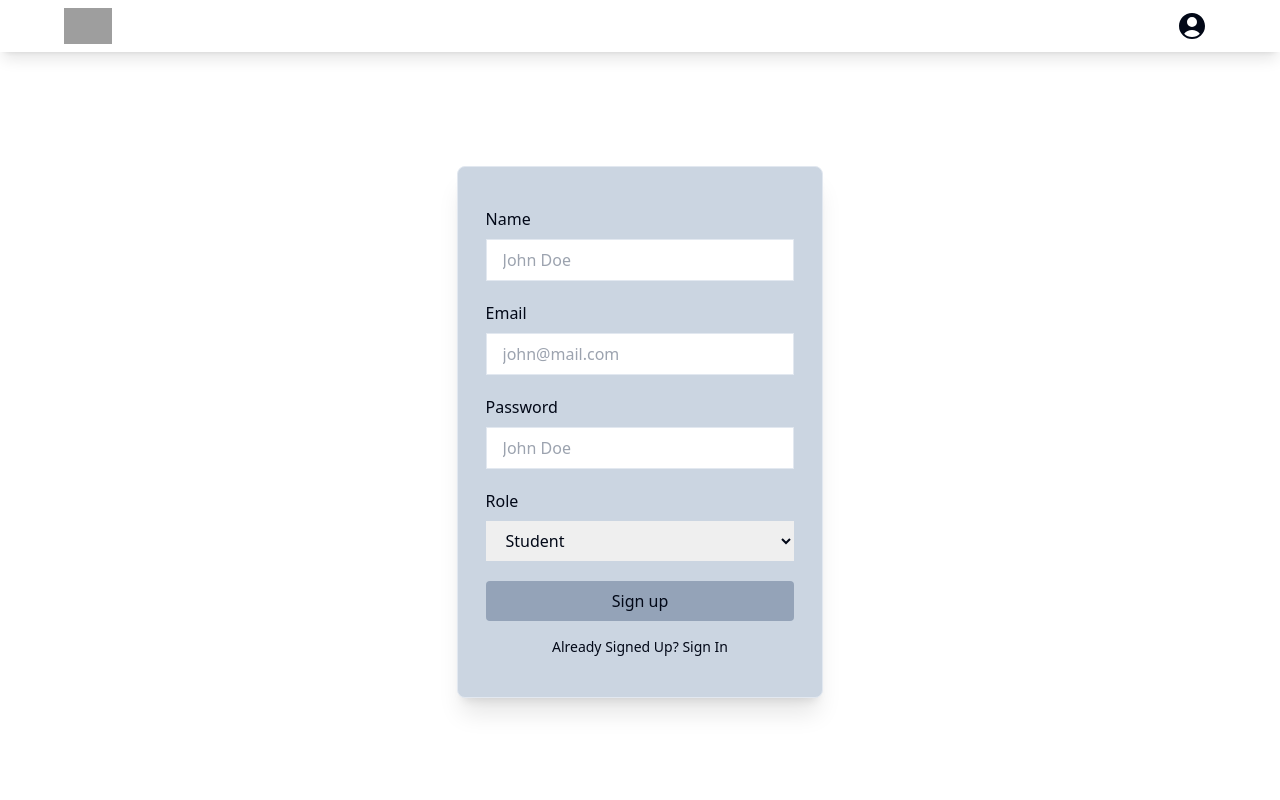
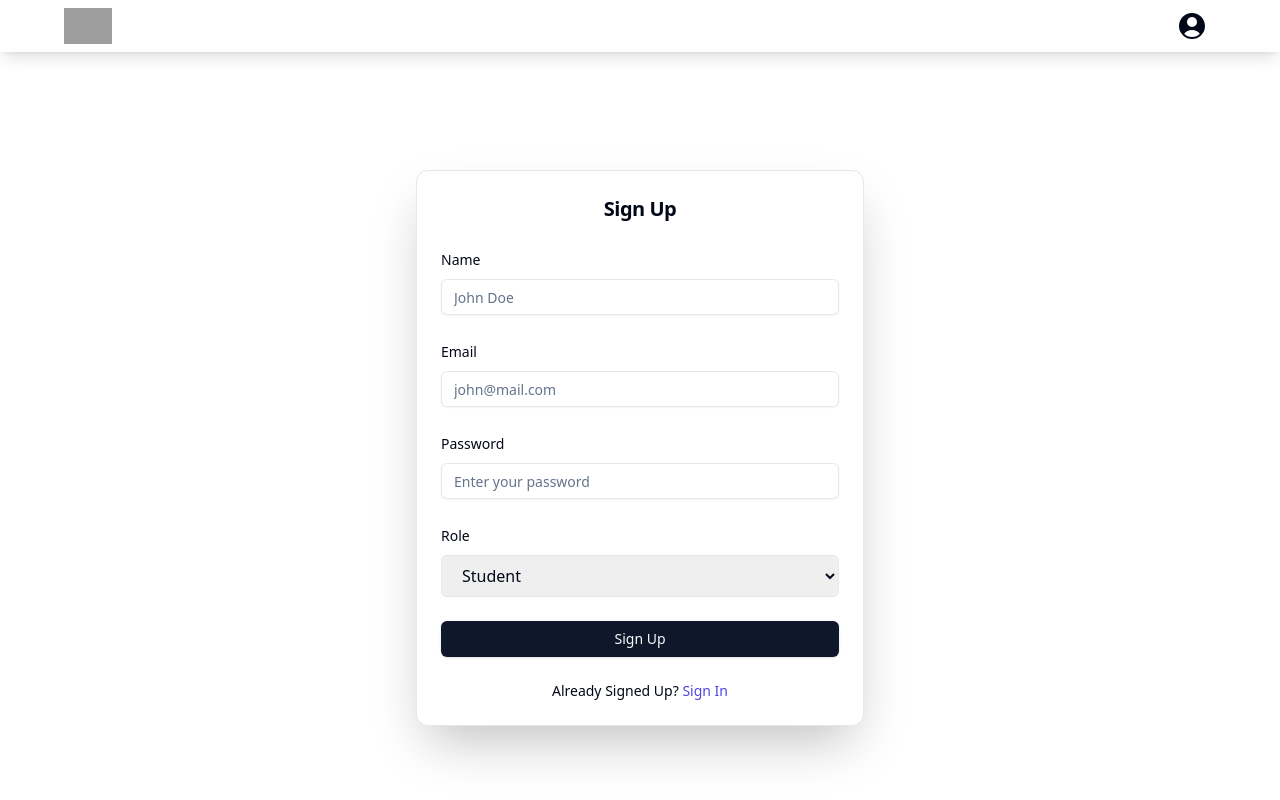
Before and after one commit to Puneet-NJ/Course-selling-app-BG, a React (Vite) app in the folder frontend/: page /signup in a window 1280 px wide. Shown: the top 800 px of the page. Built offline with nearby package versions, Linux system fonts and the light colour scheme; no server answers; grey boxes are pictures that could not be loaded.

Commit message:
Added logout button in creator side frontend && beautified signup and signin component

```diff
--- a/frontend/src/Components/Layouts/CreatorLayout.tsx
+++ b/frontend/src/Components/Layouts/CreatorLayout.tsx
@@ -1,8 +1,23 @@
-import { Link } from "react-router-dom";
+import { Link, useNavigate } from "react-router-dom";
 import Logo from "../../utils/Logo";
 import { Profile } from "../../utils/Icons";
+import { Button } from "../ui/button";
+import axios from "axios";
+import { BACKEND_URL } from "@/utils/lib";
 
 const CreatorLayout = ({ children }: { children: React.ReactNode }) => {
+	const navigate = useNavigate();
+
+	const handleLogout = () => {
+		axios({
+			method: "DELETE",
+			url: `${BACKEND_URL}/logout`,
+			withCredentials: true,
+		}).then(() => {
+			navigate("/signin");
+		});
+	};
+
 	return (
 		<div>
 			<nav className="flex justify-between items-center px-[5%] py-2 shadow-lg sticky top-0 bg-white z-20">
@@ -10,11 +25,15 @@ const CreatorLayout = ({ children }: { children: React.ReactNode }) => {
 					<Logo />
 				</Link>
 
-				<div>
-					<div className="flex items-center gap-6">
-						<div className="w-10">
-							<Profile />
-						</div>
+				<div className="flex items-center gap-6">
+					<div>
+						<Button variant={"destructive"} onClick={handleLogout}>
+							Log out
+						</Button>
+					</div>
+
+					<div className="w-10">
+						<Profile />
 					</div>
 				</div>
 			</nav>
--- a/frontend/src/Components/Layouts/UserLayout.tsx
+++ b/frontend/src/Components/Layouts/UserLayout.tsx
@@ -36,7 +36,7 @@ const UserLayout = ({ children }: { children: React.ReactNode }) => {
 
 	const handleLogout = () => {
 		axios({
-			method: "POST",
+			method: "DELETE",
 			url: `${BACKEND_URL}/logout`,
 			withCredentials: true,
 		}).then(() => {
--- a/frontend/src/Components/SigninComp.tsx
+++ b/frontend/src/Components/SigninComp.tsx
@@ -2,6 +2,9 @@ import axios from "axios";
 import { useState } from "react";
 import { BACKEND_URL } from "../utils/lib";
 import { Link, useNavigate } from "react-router-dom";
+import { Card, CardContent, CardHeader, CardTitle } from "./ui/card";
+import { Input } from "./ui/input";
+import { Button } from "./ui/button";
 
 const SigninComp = () => {
 	const [email, setEmail] = useState("");
@@ -9,105 +12,89 @@ const SigninComp = () => {
 	const [role, setRole] = useState("student");
 	const navigate = useNavigate();
 
-	const handleEmailChange = (e: React.ChangeEvent<HTMLInputElement>) => {
-		setEmail(e.target.value);
-	};
-
-	const handlePasswordChange = (e: React.ChangeEvent<HTMLInputElement>) => {
-		setPassword(e.target.value);
-	};
-
-	const handleRoleChange = (e: React.ChangeEvent<HTMLSelectElement>) => {
-		setRole(e.target.value);
-	};
-
 	const handleFormSubmit = async (e: React.FormEvent<HTMLFormElement>) => {
 		e.preventDefault();
 
-		let userKind;
-		if (role === "student") userKind = "user";
-		else userKind = "admin";
+		const userKind = role === "student" ? "user" : "admin";
 
-		const response = await axios({
-			method: "POST",
-			url: `${BACKEND_URL}/${userKind}/signin`,
-			withCredentials: true,
-			data: {
+		try {
+			const response = await axios.post(
+				`${BACKEND_URL}/${userKind}/signin`,
+				{
 					email,
 					password,
 				},
-		});
+				{ withCredentials: true }
+			);
 
 			if (response.status === 200) {
-			if (userKind === "user") navigate("/");
-			else navigate("/creator/");
+				navigate(userKind === "user" ? "/" : "/creator/");
+			}
+		} catch (error) {
+			console.error("Error signing in:", error);
 		}
 	};
 
 	return (
-		<form
-			onSubmit={handleFormSubmit}
-			className="w-1/3 px-7 py-10 flex flex-col gap-7 border shadow-xl rounded-lg bg-slate-300"
-		>
-			<div className="flex flex-col gap-2">
-				<label htmlFor="email" className="font-medium">
+		<Card className="w-full max-w-md mx-auto mt-8 shadow-2xl">
+			<CardHeader>
+				<CardTitle className="text-center text-xl font-bold">Sign In</CardTitle>
+			</CardHeader>
+			<CardContent>
+				<form className="space-y-6" onSubmit={handleFormSubmit}>
+					<div className="space-y-2">
+						<label htmlFor="email" className="text-sm font-medium">
 							Email
 						</label>
-				<input
+						<Input
 							id="email"
 							placeholder="john@mail.com"
 							value={email}
-					onChange={handleEmailChange}
-					className="py-2 px-4 border outline-none"
+							onChange={(e) => setEmail(e.target.value)}
 						/>
 					</div>
 
-			<div className="flex flex-col gap-2">
-				<label htmlFor="pass" className="font-medium">
+					<div className="space-y-2">
+						<label htmlFor="password" className="text-sm font-medium">
 							Password
 						</label>
-				<input
-					id="pass"
-					placeholder="John Doe"
+						<Input
+							id="password"
 							type="password"
+							placeholder="Enter your password"
 							value={password}
-					onChange={handlePasswordChange}
-					className="py-2 px-4 border outline-none"
+							onChange={(e) => setPassword(e.target.value)}
 						/>
 					</div>
 
-			<div className="flex flex-col gap-2">
-				<label htmlFor="role" className="font-medium">
+					<div className="space-y-2">
+						<label htmlFor="role" className="text-sm font-medium">
 							Role
 						</label>
 						<select
 							id="role"
-					name="role"
-					onChange={handleRoleChange}
 							value={role}
-					className="py-2 px-4 outline-none"
+							onChange={(e) => setRole(e.target.value)}
+							className="w-full px-4 py-2 border rounded-md outline-none focus:ring-2 focus:ring-indigo-500"
 						>
 							<option value="student">Student</option>
 							<option value="creator">Creator</option>
 						</select>
 					</div>
 
-			<div className="flex flex-col gap-4">
-				<button
-					type="submit"
-					className="w-full py-2 bg-slate-400 hover:bg-slate-600 hover:text-white duration-150 font-medium rounded"
-				>
-					Sign in
-				</button>
+					<Button type="submit" className="w-full">
+						Sign In
+					</Button>
 
 					<p className="text-center text-sm font-medium">
 						Haven't Signed Up?{" "}
-					<Link to={"/signup"} className="hover:underline">
+						<Link to="/signup" className="text-indigo-600 hover:underline">
 							Sign Up
 						</Link>
 					</p>
-			</div>
 				</form>
+			</CardContent>
+		</Card>
 	);
 };
 
--- a/frontend/src/Components/SignupComp.tsx
+++ b/frontend/src/Components/SignupComp.tsx
@@ -1,7 +1,10 @@
+import { useState } from "react";
 import axios from "axios";
-import { useState } from "react";
+import { useNavigate, Link } from "react-router-dom";
 import { BACKEND_URL } from "../utils/lib";
-import { Link, useNavigate } from "react-router-dom";
+import { Card, CardContent, CardHeader, CardTitle } from "./ui/card";
+import { Input } from "./ui/input";
+import { Button } from "./ui/button";
 
 const SignupComp = () => {
 	const [name, setName] = useState("");
@@ -10,123 +13,102 @@ const SignupComp = () => {
 	const [role, setRole] = useState("student");
 	const navigate = useNavigate();
 
-	const handleNameChange = (e: React.ChangeEvent<HTMLInputElement>) => {
-		setName(e.target.value);
-	};
-
-	const handleEmailChange = (e: React.ChangeEvent<HTMLInputElement>) => {
-		setEmail(e.target.value);
-	};
-
-	const handlePasswordChange = (e: React.ChangeEvent<HTMLInputElement>) => {
-		setPassword(e.target.value);
-	};
-
-	const handleRoleChange = (e: React.ChangeEvent<HTMLSelectElement>) => {
-		setRole(e.target.value);
-	};
-
 	const handleFormSubmit = async (e: React.FormEvent<HTMLFormElement>) => {
 		e.preventDefault();
 
-		let userKind;
-		if (role === "student") userKind = "user";
-		else userKind = "admin";
+		const userKind = role === "student" ? "user" : "admin";
 
-		const response = await axios({
-			method: "POST",
-			url: `${BACKEND_URL}/${userKind}/signup`,
-			withCredentials: true,
-			data: {
+		try {
+			const response = await axios.post(
+				`${BACKEND_URL}/${userKind}/signup`,
+				{
 					name,
 					email,
 					password,
 				},
-		});
+				{ withCredentials: true }
+			);
 
 			if (response.status === 200) {
-			if (userKind === "user") navigate("/");
-			else navigate("/creator/");
+				navigate(userKind === "user" ? "/" : "/creator/");
+			}
+		} catch (error) {
+			console.error("Error signing up:", error);
 		}
 	};
 
 	return (
-		<form
-			onSubmit={handleFormSubmit}
-			className="w-1/3 px-7 py-10 flex flex-col gap-5 border shadow-xl rounded-lg bg-slate-300"
-		>
-			<div className="flex flex-col gap-2">
-				<label htmlFor="name" className="font-medium">
+		<Card className="w-full max-w-md mx-auto mt-8 shadow-2xl">
+			<CardHeader>
+				<CardTitle className="text-center text-xl font-bold">Sign Up</CardTitle>
+			</CardHeader>
+			<CardContent>
+				<form className="space-y-6" onSubmit={handleFormSubmit}>
+					<div className="space-y-2">
+						<label htmlFor="name" className="text-sm font-medium">
 							Name
 						</label>
-				<input
+						<Input
 							id="name"
 							placeholder="John Doe"
 							value={name}
-					onChange={handleNameChange}
-					className="py-2 px-4 border outline-none"
+							onChange={(e) => setName(e.target.value)}
 						/>
 					</div>
 
-			<div className="flex flex-col gap-2">
-				<label htmlFor="email" className="font-medium">
+					<div className="space-y-2">
+						<label htmlFor="email" className="text-sm font-medium">
 							Email
 						</label>
-				<input
+						<Input
 							id="email"
 							placeholder="john@mail.com"
 							value={email}
-					onChange={handleEmailChange}
-					className="py-2 px-4 border outline-none"
+							onChange={(e) => setEmail(e.target.value)}
 						/>
 					</div>
 
-			<div className="flex flex-col gap-2">
-				<label htmlFor="pass" className="font-medium">
+					<div className="space-y-2">
+						<label htmlFor="password" className="text-sm font-medium">
 							Password
 						</label>
-				<input
-					id="pass"
-					placeholder="John Doe"
+						<Input
+							id="password"
 							type="password"
+							placeholder="Enter your password"
 							value={password}
-					onChange={handlePasswordChange}
-					className="py-2 px-4 border outline-none"
+							onChange={(e) => setPassword(e.target.value)}
 						/>
 					</div>
 
-			<div className="flex flex-col gap-2">
-				<label htmlFor="role" className="font-medium">
+					<div className="space-y-2">
+						<label htmlFor="role" className="text-sm font-medium">
 							Role
 						</label>
 						<select
 							id="role"
-					name="role"
-					onChange={handleRoleChange}
 							value={role}
-					className="py-2 px-4 outline-none"
+							onChange={(e) => setRole(e.target.value)}
+							className="w-full px-4 py-2 border rounded-md outline-none focus:ring-2 focus:ring-indigo-500"
 						>
 							<option value="student">Student</option>
 							<option value="creator">Creator</option>
 						</select>
 					</div>
 
-			<div className="flex flex-col gap-4">
-				<button
-					type="submit"
-					className="w-full py-2 bg-slate-400 hover:bg-slate-600 hover:text-white duration-150 font-medium rounded"
-				>
-					Sign up
-				</button>
+					<Button type="submit" className="w-full">
+						Sign Up
+					</Button>
 
 					<p className="text-center text-sm font-medium">
 						Already Signed Up?{" "}
-					<Link to={"/signin"} className="hover:underline">
+						<Link to="/signin" className="text-indigo-600 hover:underline">
 							Sign In
 						</Link>
 					</p>
-			</div>
 				</form>
+			</CardContent>
+		</Card>
 	);
 };
 
```
Also changed, not shown: 2 other files (tests, documents, lock files or other folders). Lines whose indentation alone changed are shown as unchanged.
